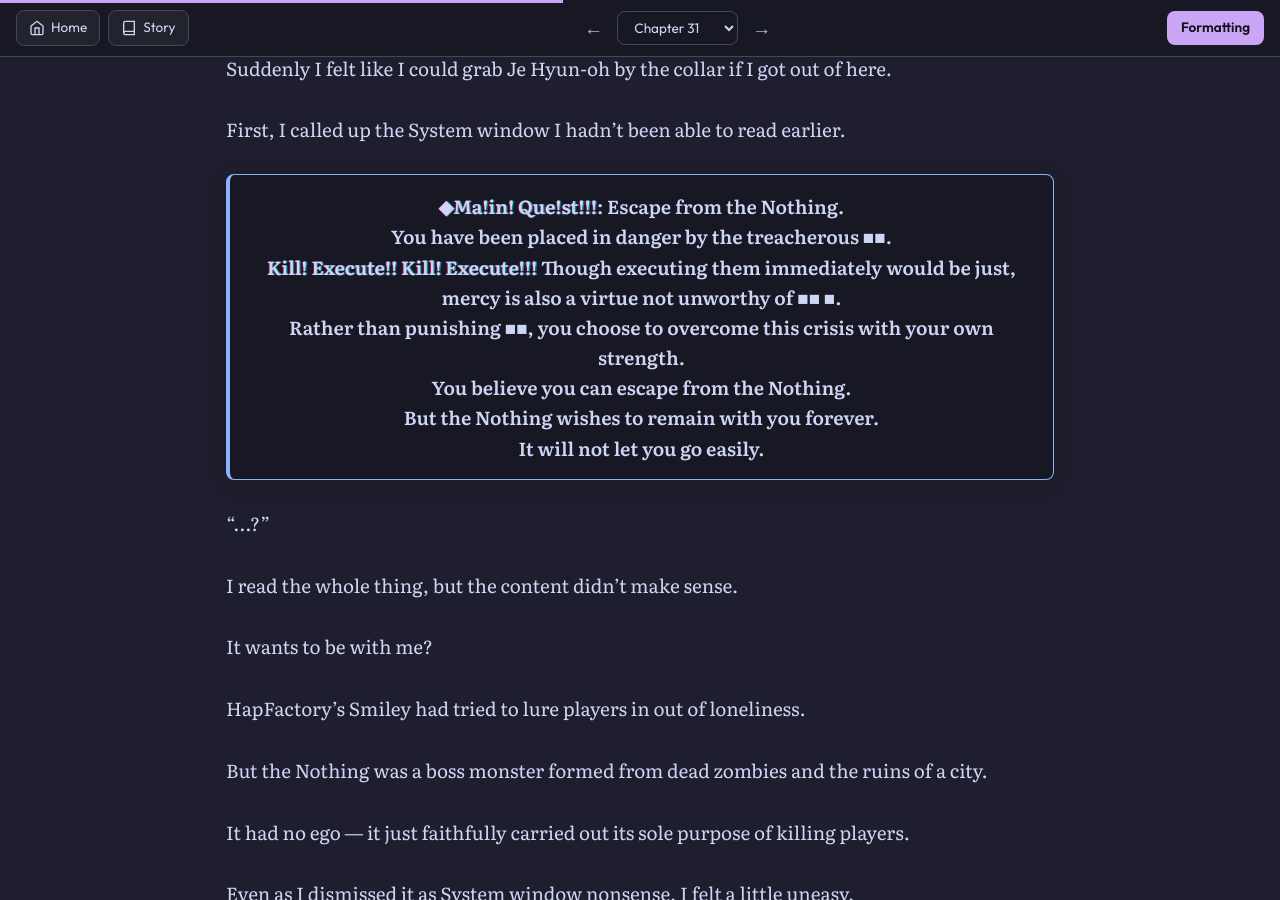
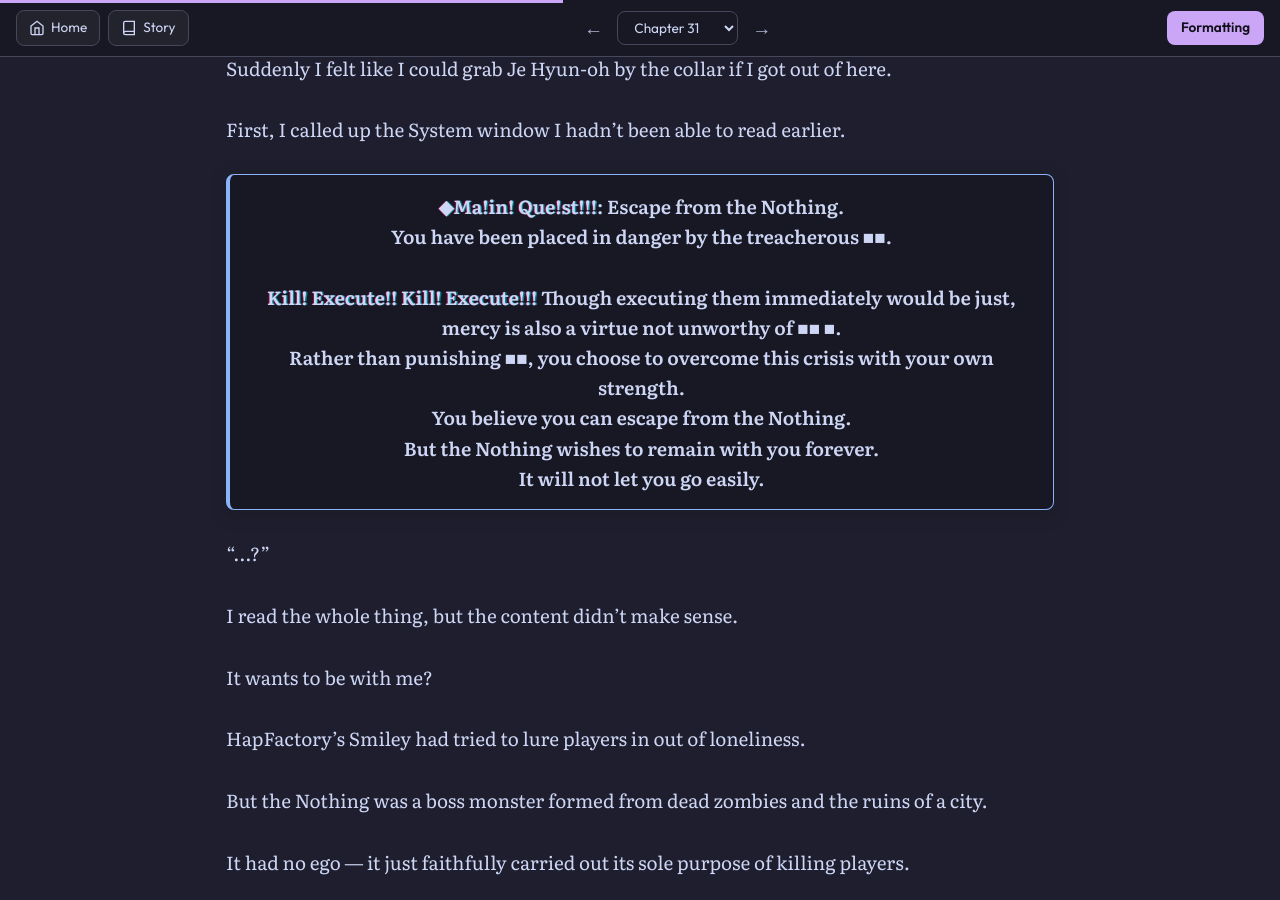
Before and after one commit to soleumn/soleumn.github.io, a Jekyll site: the page built from _chapters/eoshinki/ch31.md, in a window 1280 px wide and 900 px high, scrolled down 5199 px. Built offline with Jekyll 4.4.1, drawn with Linux system fonts in a browser that asks for light colours; comment, search, counter and statistics services are not loaded.

Commit message:
Edit Chapter 31 (via site)

```diff
--- a/_chapters/eoshinki/ch31.md
+++ b/_chapters/eoshinki/ch31.md
@@ -153,7 +153,7 @@ Suddenly I felt like I could grab Je Hyun-oh by the collar if I got out of here.
 
 First, I called up the System window I hadn’t been able to read earlier.
 
-{% include system.html text='<span class="glitch-static" data-text="◆Ma!in! Que!st!!!">◆Ma!in! Que!st!!!</span>: Escape from the Nothing.<br>You have been placed in danger by the treacherous ■■.<br><span class="glitch-static" data-text="Kill! Execute!! Kill! Execute!!!">Kill! Execute!! Kill! Execute!!!</span> Though executing them immediately would be just, mercy is also a virtue not unworthy of ■■ ■.<br>Rather than punishing ■■, you choose to overcome this crisis with your own strength.<br>You believe you can escape from the Nothing.<br>But the Nothing wishes to remain with you forever.<br>It will not let you go easily.' %}
+{% include system.html text='<span class="glitch-static" data-text="◆Ma!in! Que!st!!!">◆Ma!in! Que!st!!!</span>: Escape from the Nothing.<br>You have been placed in danger by the treacherous ■■.<br><br><span class="glitch-static" data-text="Kill! Execute!! Kill! Execute!!!">Kill! Execute!! Kill! Execute!!!</span> Though executing them immediately would be just, mercy is also a virtue not unworthy of ■■ ■.<br>Rather than punishing ■■, you choose to overcome this crisis with your own strength.<br>You believe you can escape from the Nothing.<br>But the Nothing wishes to remain with you forever.<br>It will not let you go easily.' %}
 
 “…?”
 
```
